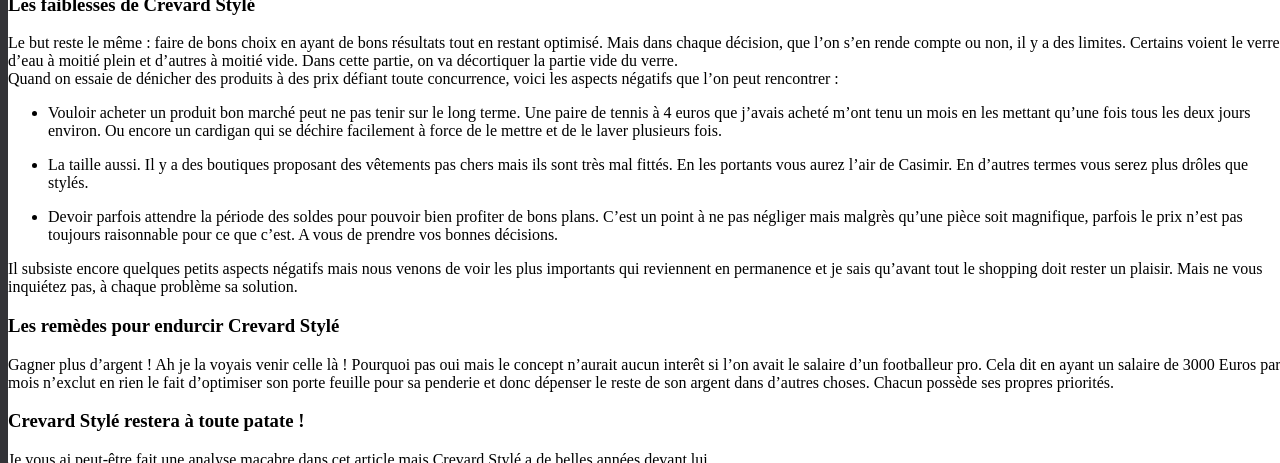
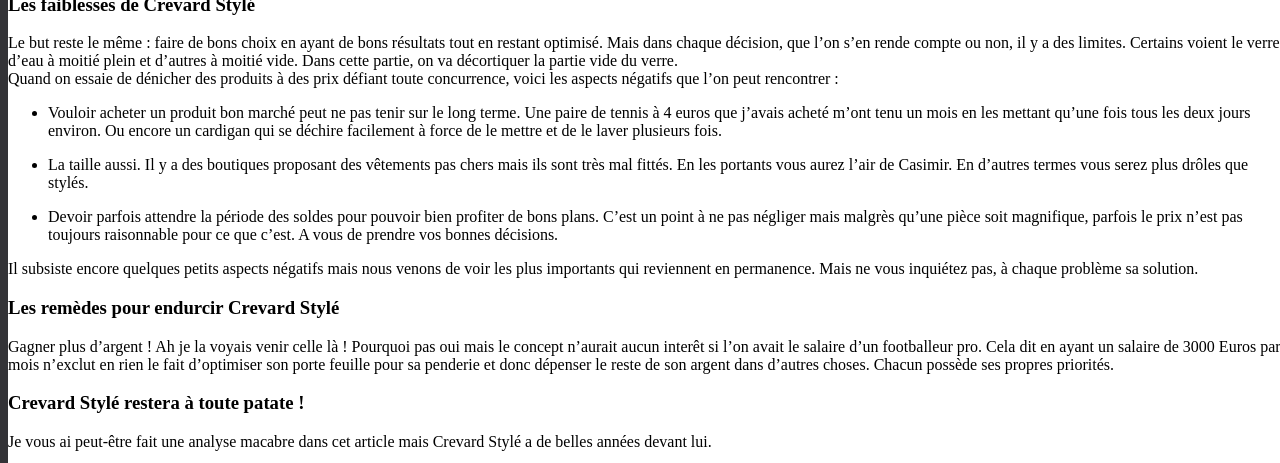
Before and after one commit to darkh2/darkh2.github.io, a Jekyll site: the page built from _posts/2017-11-03-Les-côtés-Sombres-de-Crevard-Stylé.md, in a window 1280 px wide and 900 px high, scrolled down 551 px, cut to the strip 0-463 px from the top of the window. Built offline with Jekyll 4.4.1, drawn with Linux system fonts in a browser that asks for light colours; comment, search, counter and statistics services are not loaded.

Commit message:
Create 2017-11-03-Les-côtés-Sombres-de-Crevard-Stylé.md

```diff
--- a/_posts/2017-11-03-Les-côtés-Sombres-de-Crevard-Stylé.md
+++ b/_posts/2017-11-03-Les-côtés-Sombres-de-Crevard-Stylé.md
@@ -23,7 +23,7 @@
 
 * Devoir parfois attendre la période des soldes pour pouvoir bien profiter de bons plans. C'est un point à ne pas négliger mais malgrès qu'une pièce soit magnifique, parfois le prix n'est pas toujours raisonnable pour ce que c'est. A vous de prendre vos bonnes décisions.
 
-Il subsiste encore quelques petits aspects négatifs mais nous venons de voir les plus importants qui reviennent en permanence et je sais qu'avant tout le shopping doit rester un plaisir. Mais ne vous inquiétez pas, à chaque problème sa solution.
+Il subsiste encore quelques petits aspects négatifs mais nous venons de voir les plus importants qui reviennent en permanence. Mais ne vous inquiétez pas, à chaque problème sa solution.
 
 ### Les remèdes pour endurcir Crevard Stylé
 
```
